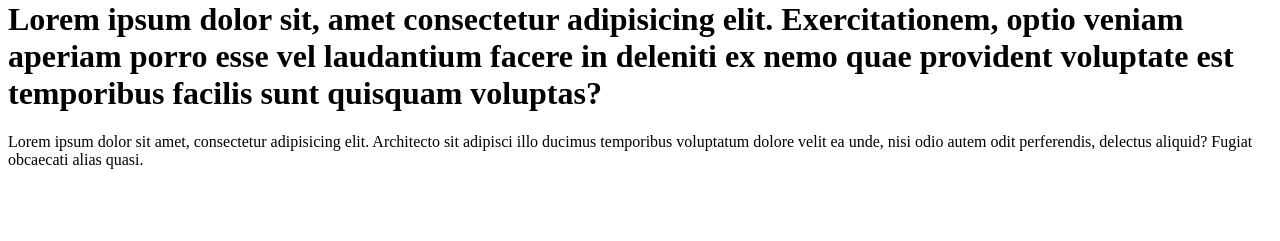
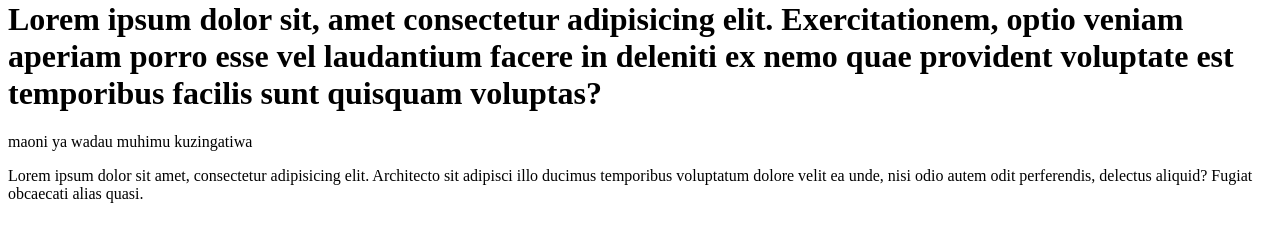
Before and after one commit to mohamedkitwana/git_projects, a plain HTML site: page ahmed.html in a window 1280 px wide. Shown: the part 177-418 px from the top of the page. Drawn offline with Linux system fonts and the light colour scheme.

Commit message:
Update ahmed.html

```diff
--- a/ahmed.html
+++ b/ahmed.html
@@ -13,7 +13,7 @@
      Exercitationem, optio veniam aperiam porro esse vel laudantium
       facere in deleniti ex nemo quae provident voluptate
     est temporibus facilis sunt quisquam voluptas?</h1>
-
+<p>maoni ya wadau muhimu kuzingatiwa</p>
 
     <p>
         Lorem ipsum dolor sit amet, consectetur adipisicing elit.
```
